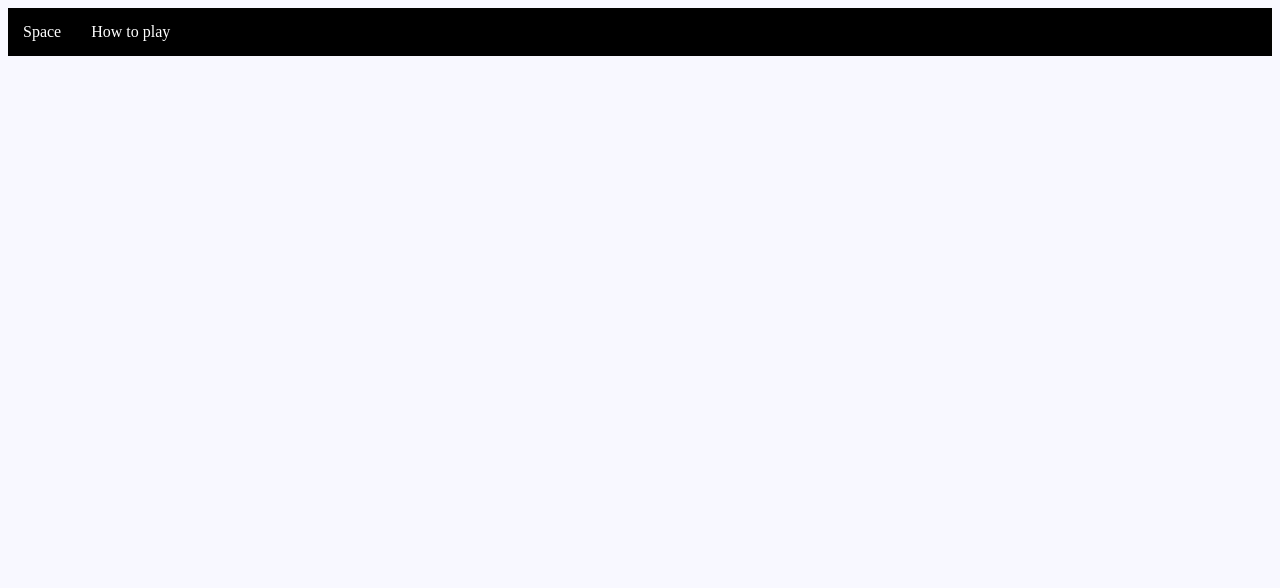
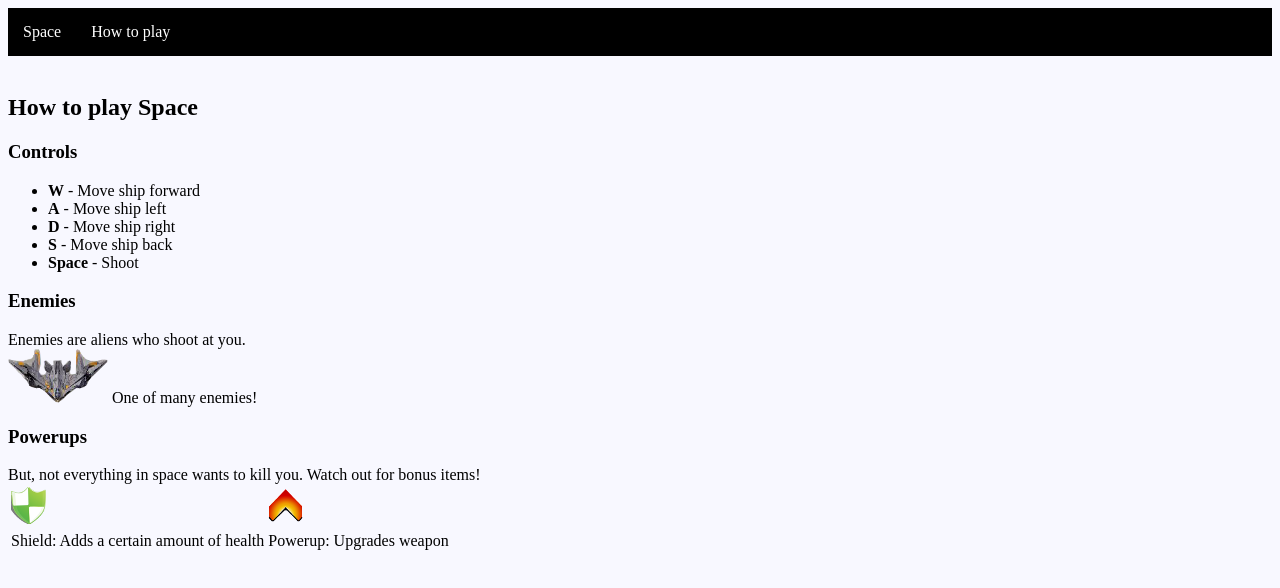
Before and after one commit to PavelStibal/Space, a plain HTML site: page how_to_play.html in a window 1280 px wide. Drawn offline with Linux system fonts and the light colour scheme.

Commit message:
forrget update html

```diff
--- a/how_to_play.html
+++ b/how_to_play.html
@@ -13,5 +13,34 @@
                 <li><a href="how_to_play.html">How to play</a></li>
             </ul>
         </nav>
+
+        <br>
+            <h2>How to play Space</h2>
+            <h3>Controls</h3>
+            <ul>
+                <li><b>W</b> - Move ship forward</li>
+                <li><b>A</b> - Move ship left</li>
+                <li><b>D</b> - Move ship right</li>
+                <li><b>S</b> - Move ship back</li>
+                <li><b>Space</b> - Shoot</li>
+            </ul>
+
+            <h3>Enemies</h3>
+            Enemies are aliens who shoot at you.</br>
+            <img src="resources/ship/enemyShip1.png" alt="Enemy spaceship">
+            One of many enemies!
+            <h3>Powerups</h3>
+            But, not everything in space wants to kill you. Watch out for bonus items!
+            <table>
+                <tr>
+                    <td><img src="resources/powerup/shield1.png" alt="add healt"></td>
+                    <td><img src="resources/powerup/powerup1.png" alt="upgrade weapon"></td>
+                </tr>
+                <tr>
+                    <td>Shield: Adds a certain amount of health</td>
+                    <td>Powerup: Upgrades weapon</td>
+                </tr>
+            </table>
+        </div>
     </body>
 </html>
```
Also changed, not shown: index.html (+32 -5 lines).
